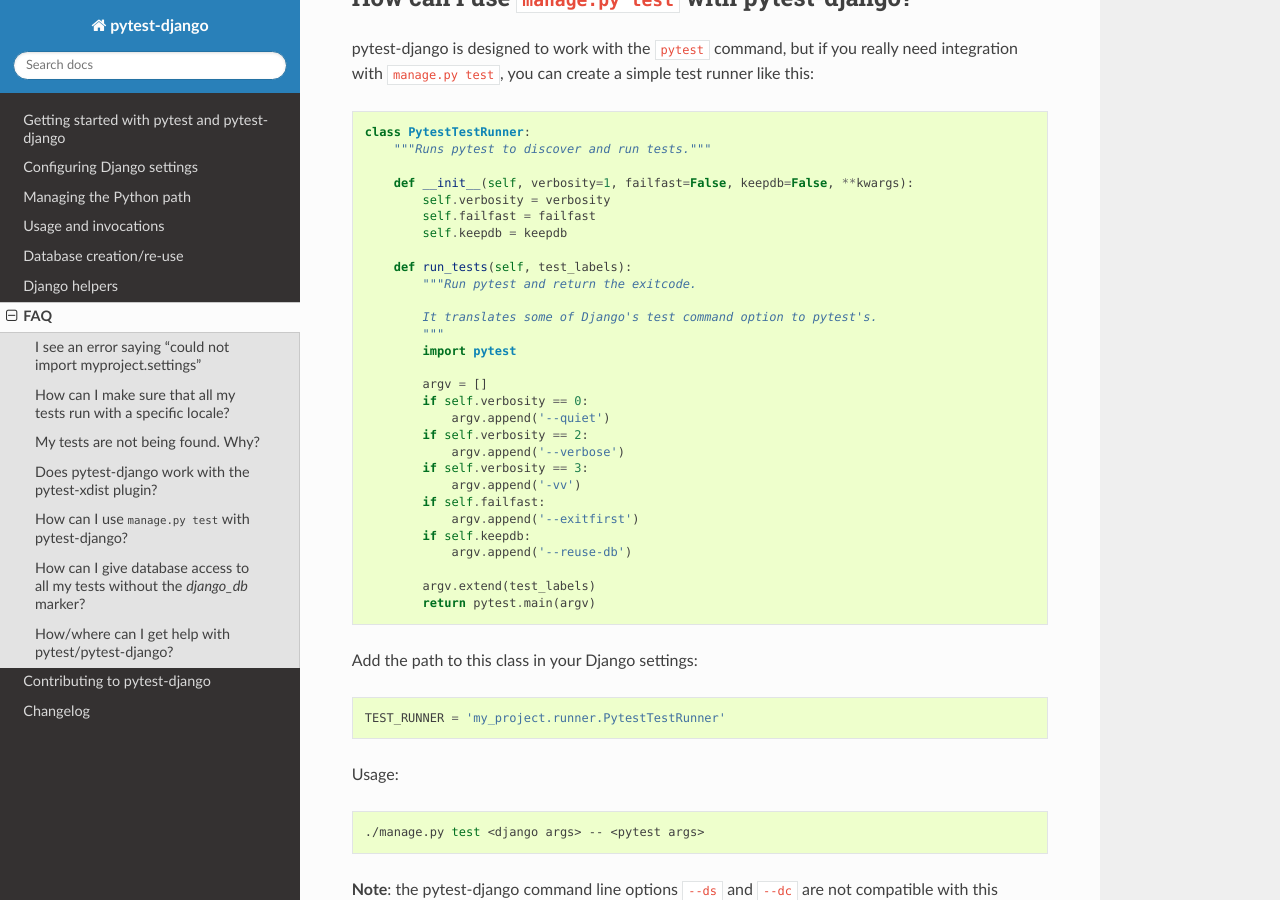
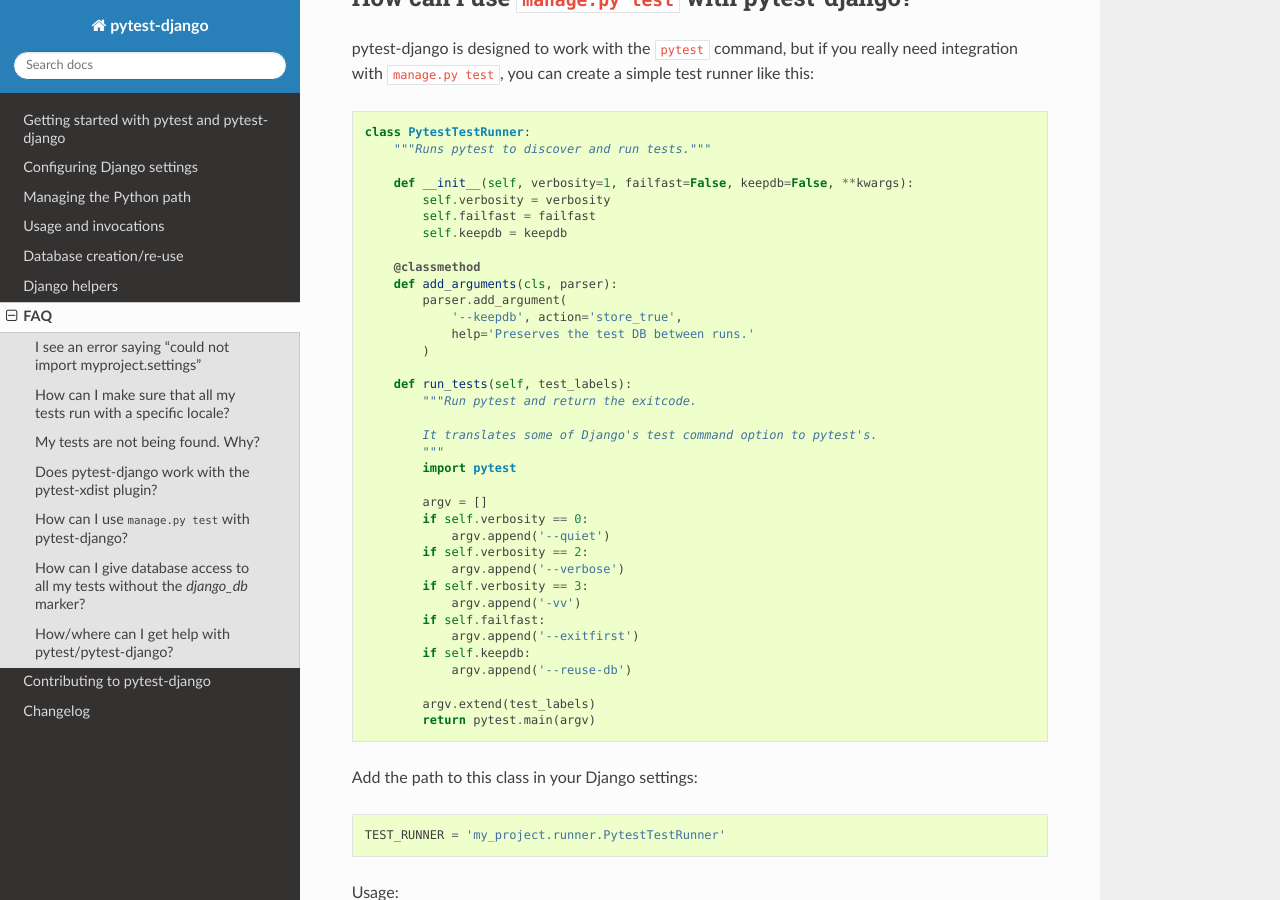
Before and after one commit to pytest-dev/pytest-django, a Sphinx documentation site: the page built from docs/faq.rst, in a window 1280 px wide and 900 px high, scrolled down 1284 px. Built offline with Sphinx 7.4.7 and the Read the Docs theme 2.0.0, drawn with Linux system fonts in a browser that asks for light colours.

Commit message:
docs/faq: add missing add_arguments to `./manage.py test` recipe
Fixes #837.

```diff
--- a/docs/faq.rst
+++ b/docs/faq.rst
@@ -83,6 +83,13 @@
             self.failfast = failfast
             self.keepdb = keepdb
 
+        @classmethod
+        def add_arguments(cls, parser):
+            parser.add_argument(
+                '--keepdb', action='store_true',
+                help='Preserves the test DB between runs.'
+            )
+
         def run_tests(self, test_labels):
             """Run pytest and return the exitcode.
 
```
